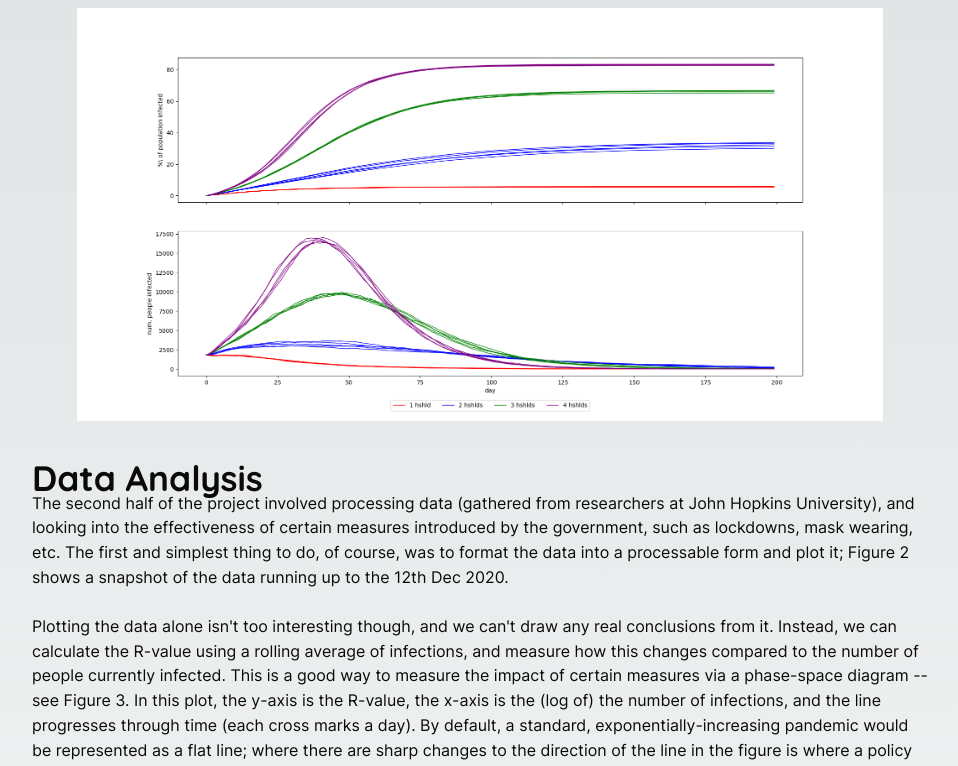
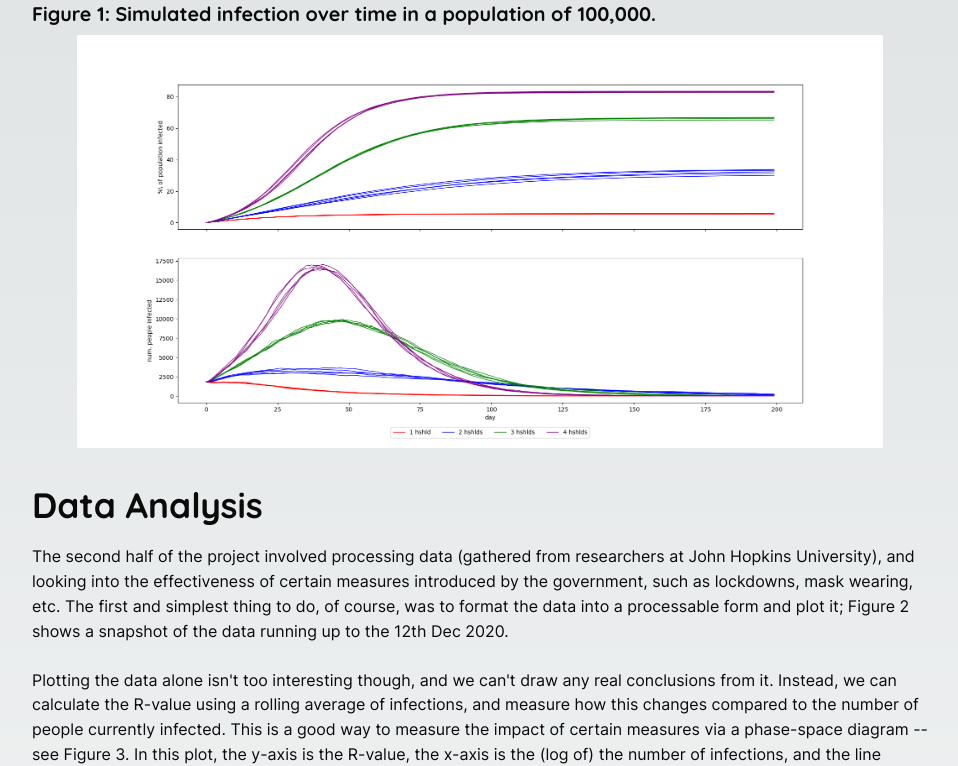
Before and after one commit to jacbn/jacbn.me, a Next.js app: page /projects/pandemic in a window 1280 px wide. Shown: the part 768-1534 px from the top of the page, without its empty margins (160-1118 px from the left). Built offline with nearby package versions, Linux system fonts and the light colour scheme.

Commit message:
<h_> class cleanup

```diff
--- a/src/app/globals.css
+++ b/src/app/globals.css
@@ -161,6 +161,7 @@ h1 {
 h2 {
   font-size: calc(12pt + 1.5vw);
   font-family: var(--font-sans-title);
+  margin: 1rem 0;
 }
 
 h3 {
--- a/src/app/projects/greenmaps/page.tsx
+++ b/src/app/projects/greenmaps/page.tsx
@@ -15,7 +15,7 @@ export default function GreenMaps() {
         text={
           <>
             <p>As part of second year, a series of external companies came in with a prompt, and a group of 6 worked together over the course of a term to produce a product that satisfied the requirements set out in the prompt. Our group worked with <a href="https://www.imc.com/">IMC</a> to produce a maps app with a focus on carbon emissions.</p>
-            <p>In the app, a user can plot their journey by entering a start and end location, for which a number of different routes are calculated. The carbon emissions of each route is then calculated as accurately as possible &#8212; for example in a car, the app would take into account the make of car used, the average speed along each road used, the type of fuel used and more. To make this process streamlined, each user can enter their car's information once when they first download the app then reuse that profile, or indeed enter multiple car profiles over time and switch between them as necessary.</p>
+            <p>In the app, a user can plot their journey by entering a start and end location, for which a number of different routes are calculated. The carbon emissions for each route are then calculated as accurately as possible &#8212; in a car, for example, the app would take into account the make of car used, the average speed along each road used, the type of fuel used and more. To make this process streamlined, each user can enter their car's information once when they first download the app then reuse that profile, or indeed enter multiple car profiles over time and switch between them as necessary.</p>
             <p>Every time the user completes their journey, the carbon calculator adds the amount of carbon saved by taking the route they did as opposed to the "average person" (an average car taking the fastest route). This encourages users to spend more time e.g. taking public transport or cycling to lower their overall carbon emissions. Then, to help put their efforts into perspective, a list of equivalent carbon savings is shown on the screen displaying their lifetime emissions.</p>
             <p>Regarding team structure, we split the project into 3 groups: front-end, back-end API, and carbon calculator. I worked mostly on the front-end, designing a number of screens within the app and dealing with calls to external APIs such as Google's place autocomplete or Geolocation; I also, however, worked with the back-end team to manage the integration with the cloud-based API.</p>
             <p>In all, the project was a huge success &#8212; of the 20 groups participating, we won one of three awards, "Most Professional Achievement". We were also invited to IMC's office in Amsterdam to meet the team we had been working with. I found the opportunity to work together on an extended project to be incredibly enjoyable and the experience taught me a lot about expected standards in industry and how to work effectively as a team.</p>
--- a/src/components/blog.tsx
+++ b/src/components/blog.tsx
@@ -13,7 +13,7 @@ export interface BlogProps {
 export default function Blog(props : BlogProps) {
     return (
       <main className={styles.blog}>
-        <h1 className={styles.blogTitle}>{props.title}</h1>
+        <h1>{props.title}</h1>
         <div className={styles.blogBody}>
           {props.image !== undefined && (
           <div className={styles.blogImage} style={{backgroundColor: props.colour}}>
--- a/src/components/gridSquare.tsx
+++ b/src/components/gridSquare.tsx
@@ -46,7 +46,7 @@ export default function GridSquare({title, description, year, lang, colour, imag
     <Link href={link} className={cardClass}>
       <CardTop colour={colour} image={image} podiumNum={podiumNum}/>
       <div className={styles.cardBase}>
-        <h2 className={styles.cardTitle} style={{color: colour}}>{title}</h2>
+        <h2 style={{color: colour}}>{title}</h2>
         <p className={styles.cardDescription}>{description}</p>
       </div>
       <p className={styles.projectInfoText}>
--- a/src/styles/home.module.css
+++ b/src/styles/home.module.css
@@ -25,10 +25,6 @@
   /* transition: max-height 0.1s ease-out; */
   z-index: 1; /* force being above the base */
   border-radius: 20px;
-}
-
-.cardTitle {
-  margin: 3% 0%;
 }
 
 .cardDescription {
--- a/src/styles/projects.module.css
+++ b/src/styles/projects.module.css
@@ -18,9 +18,15 @@
   padding: 1rem 25%;
 }
 
-.blogTitle {
+.blog h1 {
   margin-top: 1%;
   margin-bottom: 3%;
+}
+
+.blog h2 {
+  margin-top: 0;
+  margin-bottom: 3%;
+  font-size: 2.2rem;
 }
 
 .blogBody {
```
